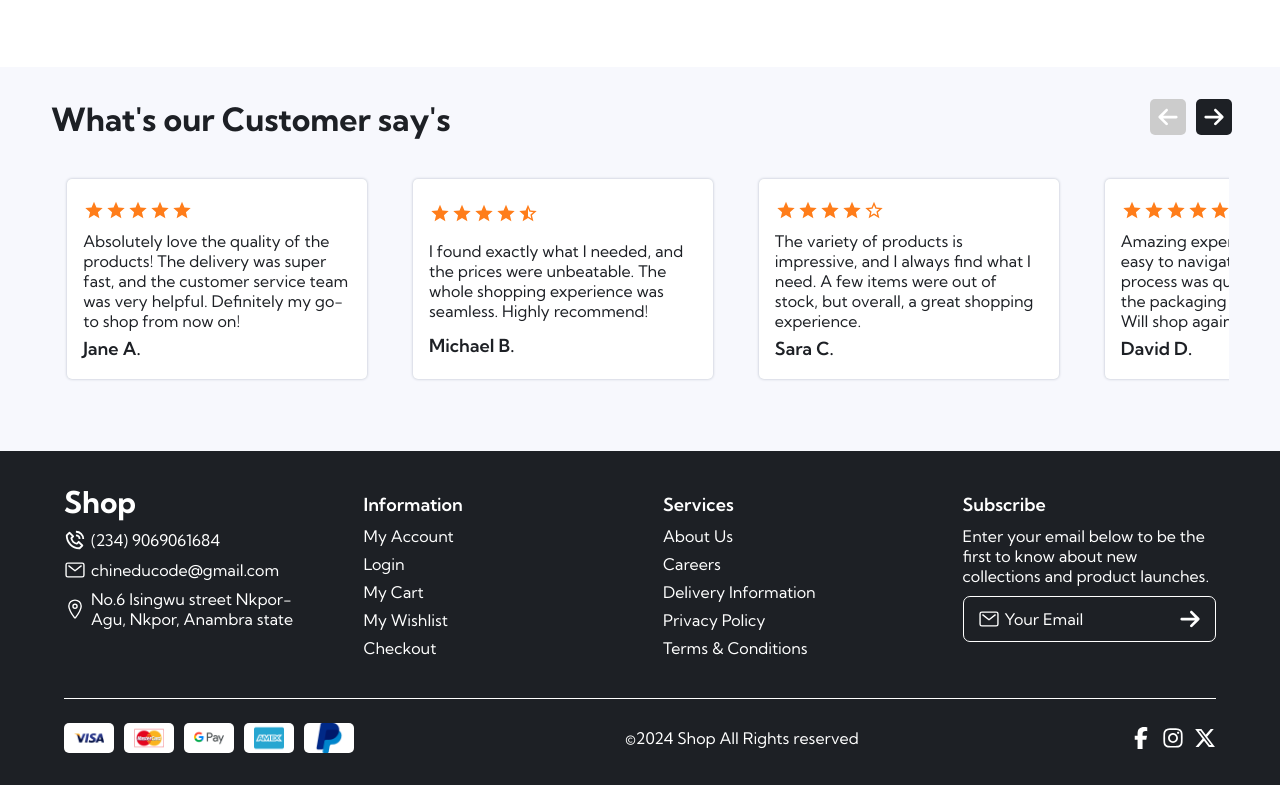
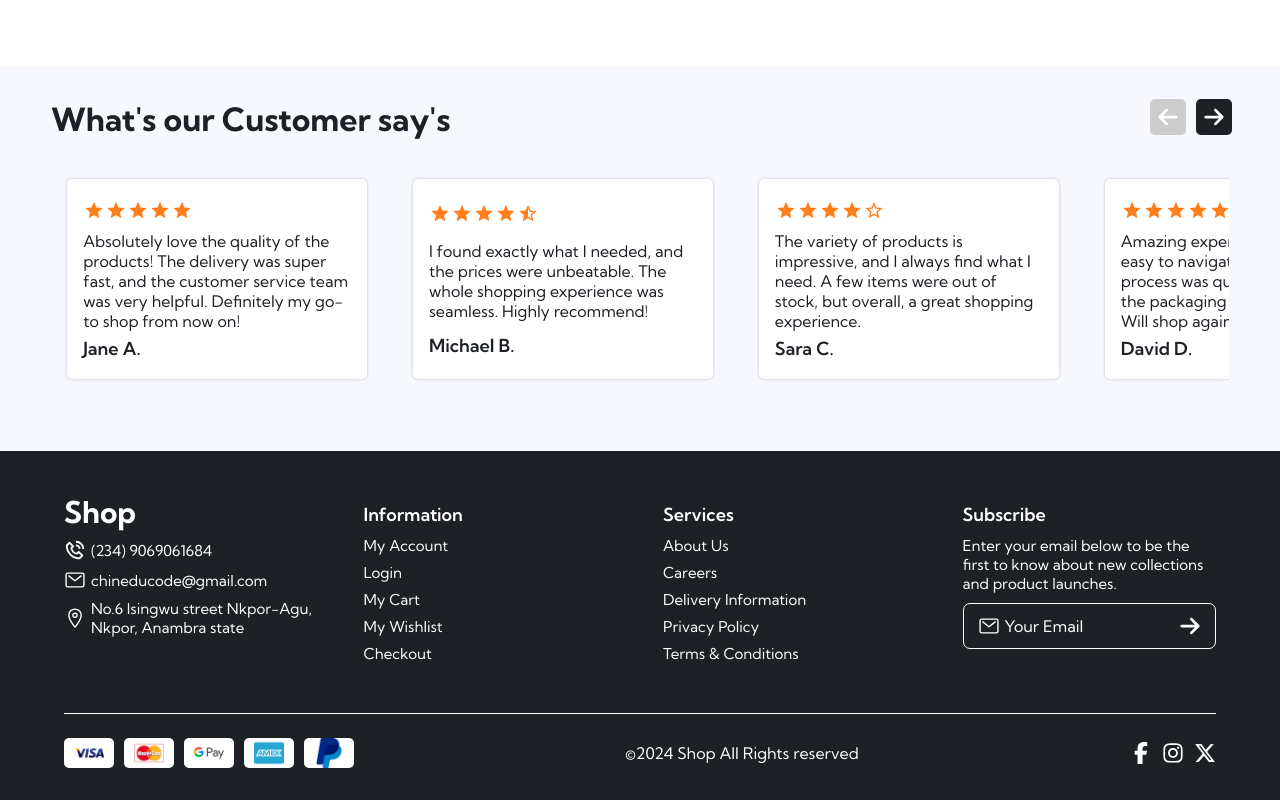
Before and after one commit to ChineduCode/ecommerce, a Next.js app in the folder frontend/: page / in a window 1280 px wide. Shown: the part 1919-2719 px from the top of the page. Built offline with nearby package versions, Linux system fonts and the light colour scheme; no server answers.

Commit message:
footer modified

```diff
--- a/frontend/styles/globals.css
+++ b/frontend/styles/globals.css
@@ -794,6 +794,9 @@ footer .top-footer {
   flex-direction: column;
   padding: 1rem 1rem 2rem;
 }
+footer .top-footer .container {
+  margin: 10px 0;
+}
 footer .top-footer .container .header {
   margin: 10px 0;
   font-size: 18px;
@@ -801,6 +804,7 @@ footer .top-footer .container .header {
 }
 footer .top-footer .container li, footer .top-footer .container .description {
   margin: 8px 0;
+  font-size: 15px;
 }
 footer .top-footer .contact li {
   display: flex;
--- a/frontend/styles/globals.scss
+++ b/frontend/styles/globals.scss
@@ -791,6 +791,7 @@ footer{
         flex-direction: column;
         padding: 1rem 1rem 2rem;
         .container{
+            margin: 10px 0;
             .header{
                 margin: 10px 0;
                 font-size: 18px;
@@ -798,6 +799,7 @@ footer{
             }
             li, .description{
                 margin: 8px 0;
+                font-size: 15px;
             }
         }
         .contact{
```
Also changed, not shown: 1 other file (tests, documents, lock files or other folders).
